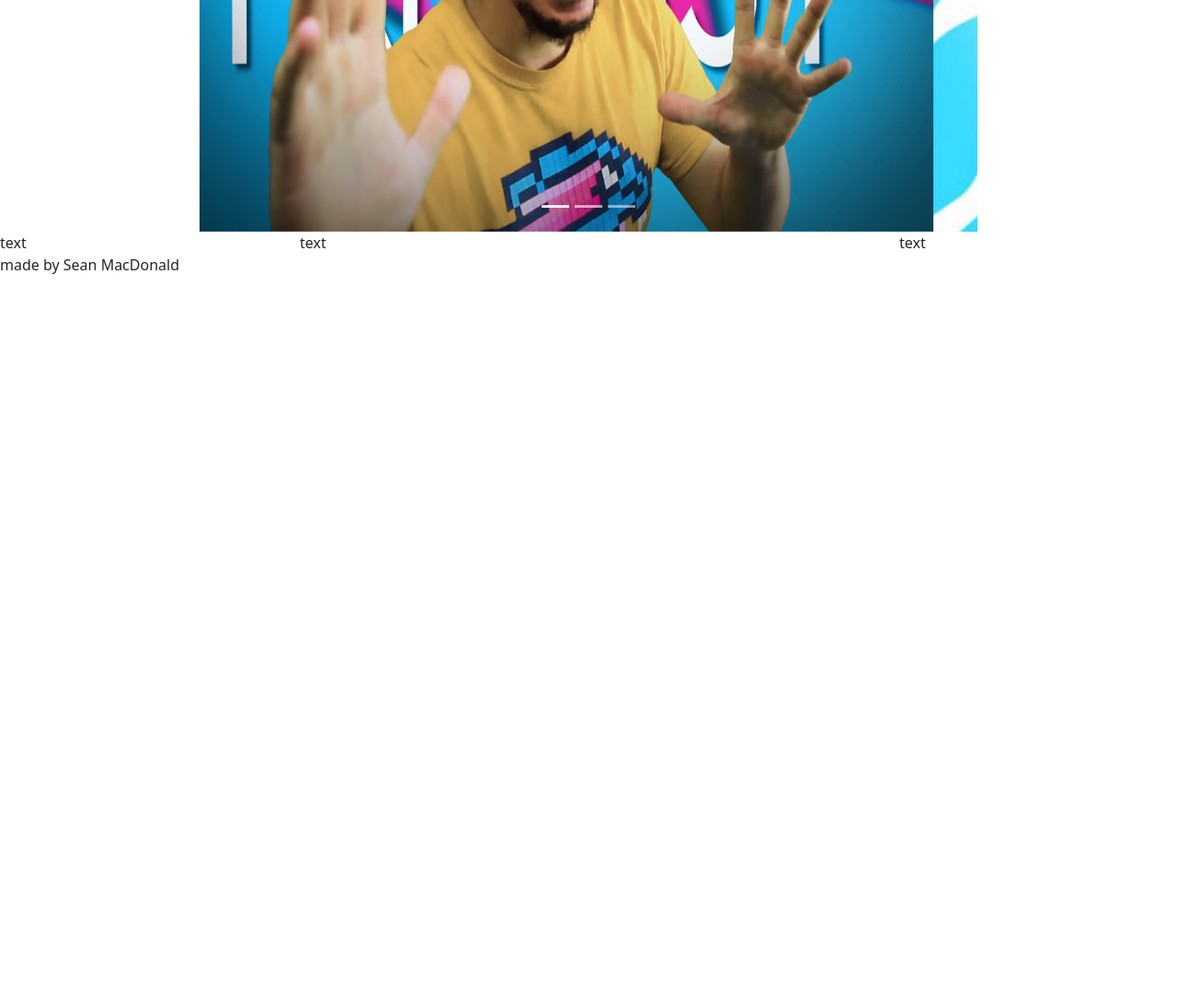
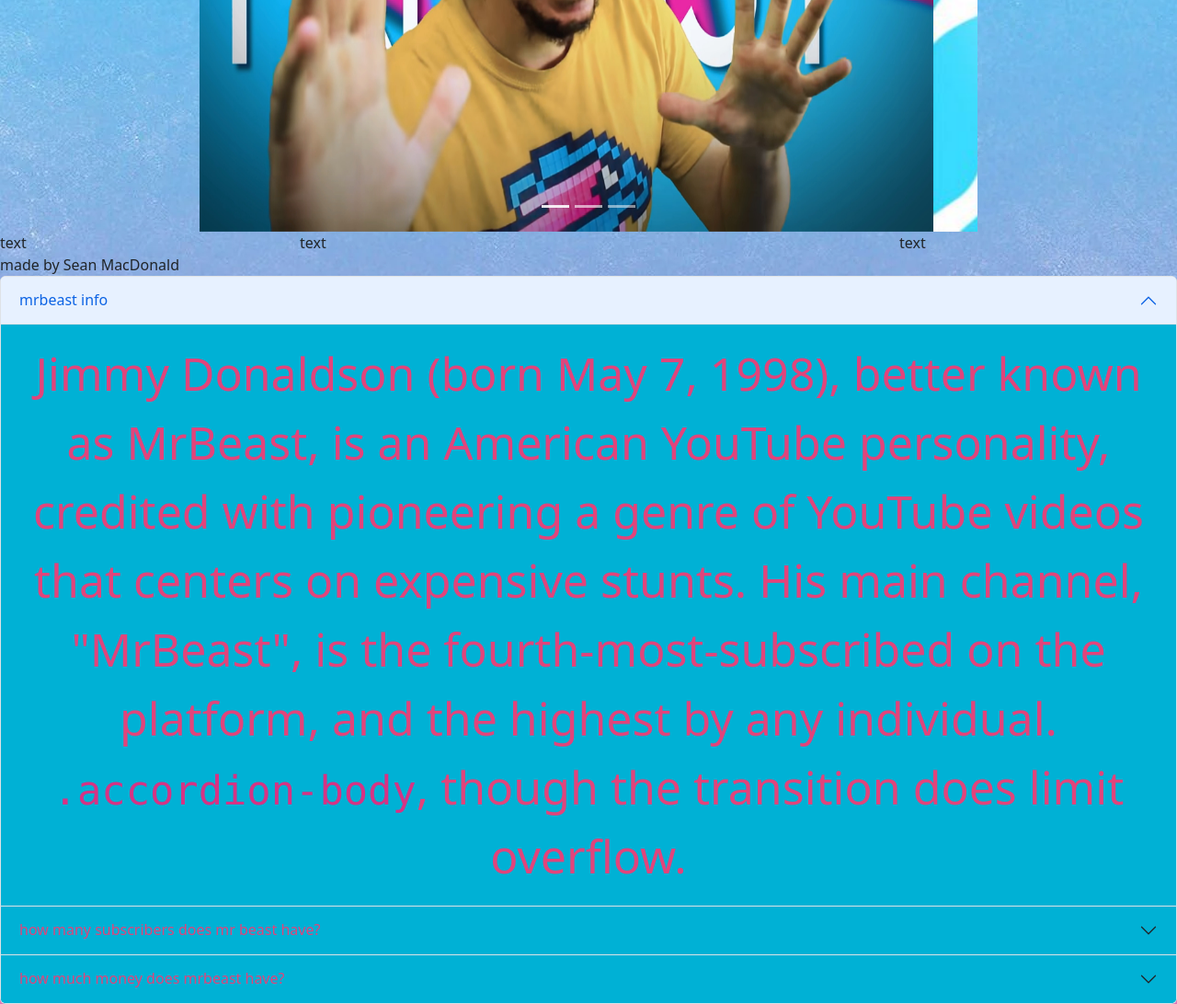
Before and after one commit to Seanyboy64/bootstrap, a plain HTML site: page index.html in a window 1280 px wide. Shown: the part 529-1621 px from the top of the page at 92% size. Before the commit the page ends 829 px from the top, so only its background shows below. Drawn offline with nearby package versions, Linux system fonts and the light colour scheme.

Commit message:
mr beast

```diff
--- a/index.html
+++ b/index.html
@@ -8,7 +8,7 @@
 <link href="style.css" rel="stylesheet" type="text/css" />
   </head>
 
-<body>
+<body style="background-image: url(images/wp2681775.jpg);">
  <script src="https://cdn.jsdelivr.net/npm/bootstrap@5.2.3/dist/js/bootstrap.bundle.min.js" integrity="sha384-kenU1KFdBIe4zVF0s0G1M5b4hcpxyD9F7jL+jjXkk+Q2h455rYXK/7HAuoJl+0I4" crossorigin="anonymous"></script>
 
  <nav class="navbar navbar-expand-lg">
@@ -107,6 +107,44 @@
 
 
 </div>
+  <div class="accordion" id="accordionExample">
+  <div class="accordion-item">
+    <h2 class="accordion-header" id="headingOne">
+      <button class="accordion-button color" type="button" data-bs-toggle="collapse" data-bs-target="#collapseOne" aria-expanded="true" aria-controls="collapseOne">
+    mrbeast info
+      </button>
+    </h2>
+    <div id="collapseOne" class="accordion-collapse collapse show " aria-labelledby="headingOne" data-bs-parent="#accordionExample">
+      <div class="accordion-body beast">
+       Jimmy Donaldson (born May 7, 1998), better known as MrBeast, is an American YouTube personality, credited with pioneering a genre of YouTube videos that centers on expensive stunts. His main channel, "MrBeast", is the fourth-most-subscribed on the platform, and the highest by any individual. <code>.accordion-body</code>, though the transition does limit overflow.
+      </div>
+    </div>
+  </div>
+  <div class="accordion-item">
+    <h2 class="accordion-header" id="headingTwo">
+      <button class="accordion-button collapsed color" type="button" data-bs-toggle="collapse" data-bs-target="#collapseTwo" aria-expanded="false" aria-controls="collapseTwo">
+        how many subscribers does mr beast have?
+      </button>
+    </h2>
+    <div id="collapseTwo" class="accordion-collapse collapse" aria-labelledby="headingTwo" data-bs-parent="#accordionExample">
+      <div class="accordion-body beast">
+        https://socialblade.com/youtube/user/mrbeast6000 <code>.accordion-body</code>, though the transition does limit overflow.
+      </div>
+    </div>
+  </div>
+  <div class="accordion-item beast">
+    <h2 class="accordion-header" id="headingThree">
+      <button class=" color accordion-button collapsed " type="button" data-bs-toggle="collapse" data-bs-target="#collapseThree" aria-expanded="false" aria-controls="collapseThree">
+       how much money does mrbeast have?
+      </button>
+    </h2>
+    <div id="collapseThree" class="accordion-collapse collapse" aria-labelledby="headingThree" data-bs-parent="#accordionExample">
+      <div class="accordion-body">
+On Wednesday, July 27, he became one of few content creators to surpass 100million subscribers on YouTube. MrBeast has a net worth of $54million, according to Forbes. Topics<code>.accordion-body</code>, though the transition does limit overflow.
+      </div>
+    </div>
+  </div>
+</div>
 
 
 
--- a/style.css
+++ b/style.css
@@ -11,3 +11,8 @@
   font-size: 50px;
   text-align: center;
 }
+
+.color{
+  background-color: #00b1d5;
+  color:#e1447b
+}
```
Also changed, not shown: images/wp2681775.jpg (added).
